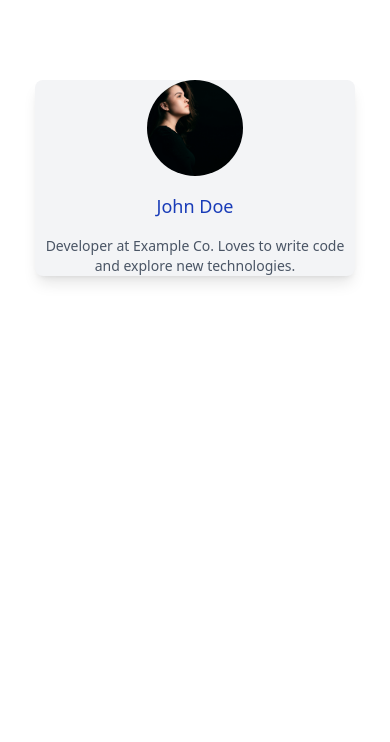
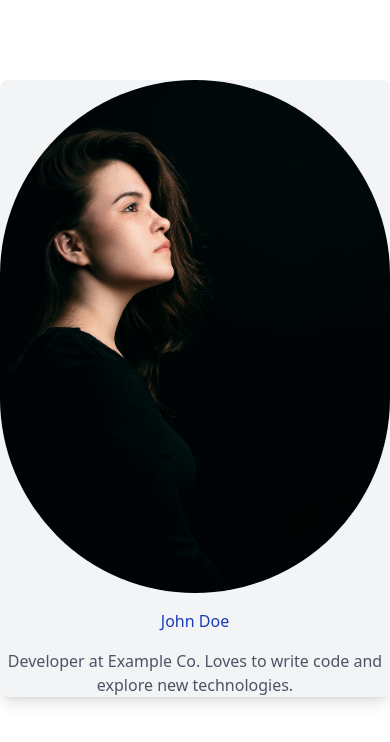
Before and after one commit to Judiedesigns/alx-fe-reactjs, a React (Vite) app in the folder tailwind-react-integration/: page / in a window 390 px wide. Shown: the top 742 px of the page. Built offline with nearby package versions, Linux system fonts and the light colour scheme.

Commit message:
Responsive Design Implementation Using Tailwind CSS

```diff
--- a/tailwind-react-integration/src/components/UserProfile.jsx
+++ b/tailwind-react-integration/src/components/UserProfile.jsx
@@ -2,18 +2,12 @@ import user from '/user.jpg';
 
 function UserProfile() {
   return (
-    <div className="bg-gray-100 sm:p-4 md:p-8 max-w-xs sm:max-w-sm my-20 mx-auto rounded-lg shadow-lg text-center">
-      <img src={user} alt="User" className='rounded-full w-24 h-24 sm:w-36 sm:h-36 mx-auto object-cover'/>
-      <h1 className='text-lg sm:text-xl text-blue-800 my-4'>John Doe</h1>
-      <p className='text-gray-600 text-sm sm:text-base'> Developer at Example Co. Loves to write code and explore new technologies.</p>
+    <div className="bg-gray-100 sm:p-4 md:p-8 sm:max-w-xs md:max-w-sm my-20 mx-auto rounded-lg shadow-lg text-center">
+      <img src={user} alt="User" className='rounded-full sm:w-24 sm:h-24 md:w-36 md:h-36 mx-auto object-cover'/>
+      <h1 className='sm:text-lg md:text-xl text-blue-800 my-4'>John Doe</h1>
+      <p className='text-gray-600 sm:text-sm md:text-base'> Developer at Example Co. Loves to write code and explore new technologies.</p>
     </div>
   );
 }
 
 export default UserProfile;
-
-
-// Paragraph (p):
-
-// Set the text color to gray-600 (text-gray-600).
-// Make the font size slightly smaller than the heading (text-base).
```
